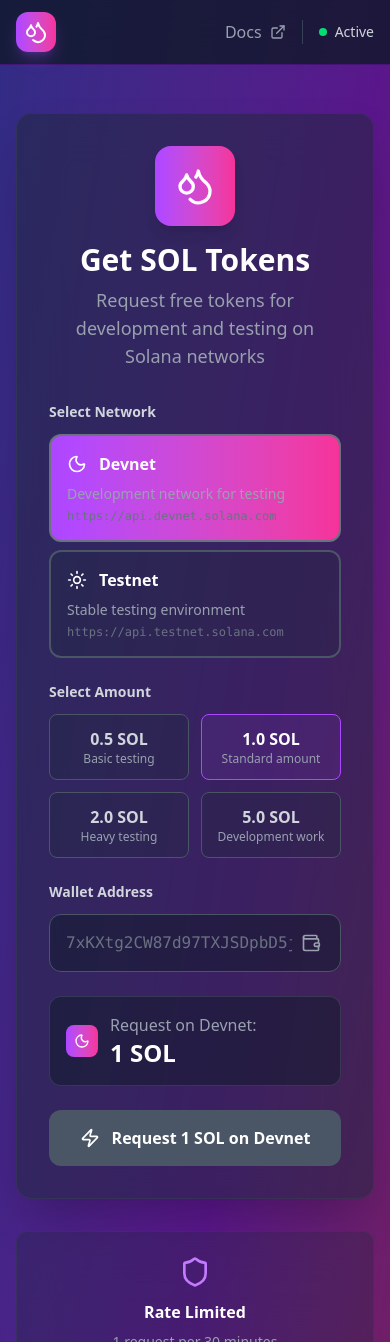
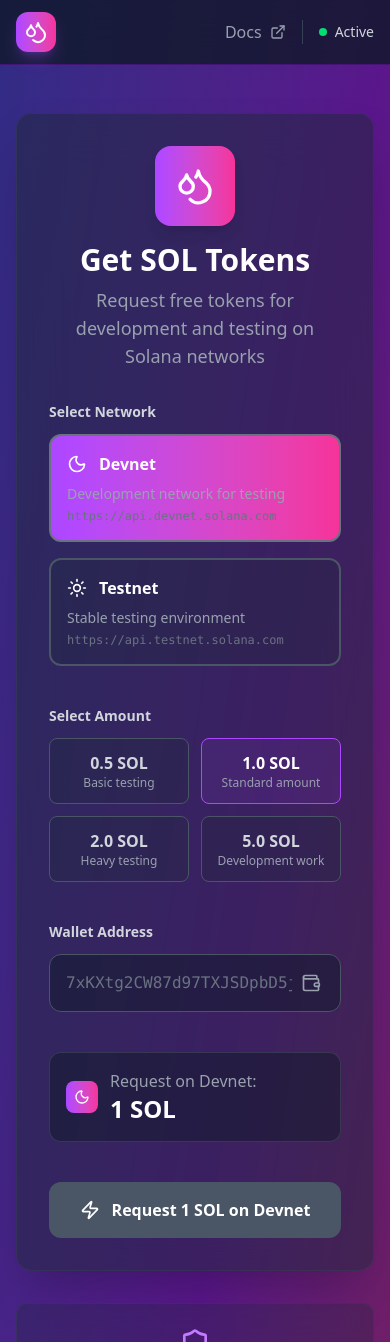
Before and after one commit to austin230196/sui-faucet-client, a React (Vite) app: page /solana in a window 390 px wide. Shown: the top 1342 px of the page. Built offline with nearby package versions, Linux system fonts and the light colour scheme; no server answers.

Commit message:
Adjusted the UI spacing

```diff
--- a/src/pages/solana/index.tsx
+++ b/src/pages/solana/index.tsx
@@ -248,11 +248,11 @@
               </div>
 
               {/* Network Selection */}
-              <div className="mb-6">
+              <div className="mb-10">
                 <label className="block text-sm font-semibold text-gray-300 mb-3">
                   Select Network
                 </label>
-                <div className="grid sm:grid-cols-2 grid-cols-1 sm:gap-4 gap-2">
+                <div className="grid sm:grid-cols-2 grid-cols-1 gap-4">
                   {networks.map((network) => (
                     <button
                       key={network.id}
@@ -278,7 +278,7 @@
               </div>
 
               {/* Amount Selection */}
-              <div className="mb-6">
+              <div className="mb-10">
                 <label className="block text-sm font-semibold text-gray-300 mb-3">
                   Select Amount
                 </label>
@@ -313,7 +313,7 @@
               </div>
 
               {/* Wallet Address Input */}
-              <div className="mb-6">
+              <div className="mb-10">
                 <label className="block text-sm font-semibold text-gray-300 mb-3">
                   Wallet Address
                 </label>
@@ -342,7 +342,7 @@
               </div>
 
               {/* Request Summary */}
-              <div className="bg-gray-900/50 rounded-xl p-4 border border-gray-600/50 mb-6">
+              <div className="bg-gray-900/50 rounded-xl p-4 border border-gray-600/50 mb-10">
                 <div className="flex items-center justify-between">
                   <div className="flex items-center gap-3">
                     <div className={`w-8 h-8 bg-gradient-to-r ${currentNetwork?.color} rounded-lg flex items-center justify-center`}>
```
